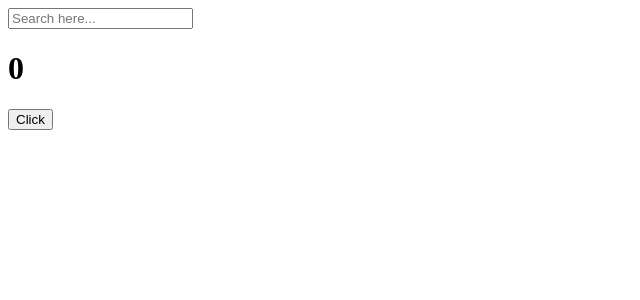
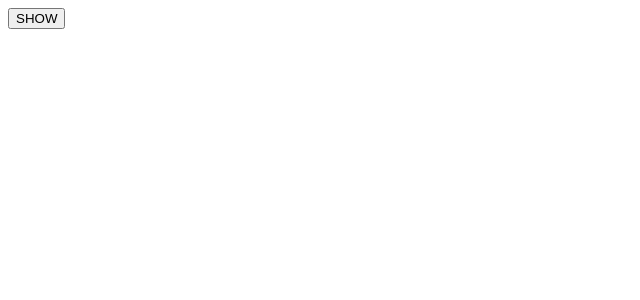
Before and after one commit to FROM-minyoung/ELICE_SW3_2ND_STUDY, a React (Create React App) app in the folder react-for-beginners/: page / in a window 1280 px wide. Shown: the top 300 px of the page, without its empty margins (0-640 px from the left). Built offline with nearby package versions, Linux system fonts and the light colour scheme.

Commit message:
6.4 강의 완료/ cleanup function

```diff
--- a/react-for-beginners/src/App.js
+++ b/react-for-beginners/src/App.js
@@ -1,68 +1,41 @@
 import { useState, useEffect } from "react";
 
-function App() {
-  const [counter, setCounter] = useState(0);
-  const [keyword, setKeyword] = useState("");
+function Hello() {
+  /* create 될 때는 return 전 함수, destroyed 될 때는 return 후 함수! 함수다 함수가 와야해!
 
-  const onClick = () => setCounter((current) => current + 1);
-  const onChange = (event) => setKeyword(event.target.value);
-
-  /*
-  누군가가 글자를 타이핑 할 때마다 api를 새로 호출한다면,,, 완전 비효율적!
-  그럴 때 useEffect를 사용해서 api를 한번만 호출할 수 있지롱
-  해당 키워드가 변할때마다 api를 호출하고 싶은 것...
-  그럴 때 deps 자리에 state를 넣어주면 돼!
-
-  즉 해당 state가 변할 때마다 useEffect 콜백함수 실행시켜줌 !@!@!@
-
-  * deps 자리에 빈 배열 들어갔을 때 => 한 번만 실행해줌.
-  왜? 리액트가 아무것도 지켜보지 않거든. [] 빈 배열이잖아!
-  useEffect(() => {
-    console.log("CALL THE API...");
+    useEffect(() => {
+    console.log("create :) ");
+    return () => console.log("destroyed X(");
   }, []);
 
-  * deps 자리에 state가 들어갔을 때 => state가 변경될 때마다 코드를 실행해줌.
-  state가 변할 때 코드를 실행할 것이라고 react.js에게 알려주는 것!
-  keyword를 계속 지켜보다가 엇 얘 변했어! 하고 변할때마다 실행하는거지~!!~~!~!
+  */
 
-  useEffect(() => {
-    console.log("SEARCH FOR", keyword);
-  }, [keyword]);
+  // 이런식으로 익명함수 말고 미리 만들어둔 함수를 적을 때는
+  // destroyed 될 때 그 함수 안에 return된 값이 나타난다
 
-    useEffect(() => {
-    // 그냥 두면 페이지 로드시에도 검색되니까 keyword가 빈칸이 아닐때만 검색하게 하자.
-    if (keyword !== "" && keyword.length > 5) {
-      console.log("SEARCH FOR", keyword);
-    }
-  }, [keyword]);
+  function byFn() {
+    console.log("bye :)");
+  }
+  function hiFn() {
+    console.log("hi :)");
+    return byFn; // destroyed 될 때 나타날 함수
+  }
 
-  */
-  useEffect(() => {
-    console.log("I run only once.");
-  }, []);
+  useEffect(hiFn, []);
 
-  useEffect(() => {
-    console.log("keyword 바뀔 때만 나온다.");
-  }, [keyword]);
+  return <h1>Hello</h1>;
+}
 
-  useEffect(() => {
-    console.log("counter 바뀔 때만 나온다. ");
-  }, [counter]);
+function App() {
+  /* cleanup */
+  const [showing, setShowing] = useState(false);
 
-  useEffect(() => {
-    console.log("둘 중에 하나만 바뀌어도 나온다");
-  }, [keyword, counter]);
+  const onClick = () => setShowing((current) => !current);
 
   return (
     <div>
-      <input
-        value={keyword}
-        onChange={onChange}
-        type="text"
-        placeholder="Search here..."
-      />
-      <h1>{counter}</h1>
-      <button onClick={onClick}>Click</button>
+      {showing ? <Hello /> : null}
+      <button onClick={onClick}>{showing ? "HIDE" : "SHOW"}</button>
     </div>
   );
 }
--- a/react-for-beginners/src/index.js
+++ b/react-for-beginners/src/index.js
@@ -4,7 +4,7 @@ import App from "./App";
 
 const root = ReactDOM.createRoot(document.getElementById("root"));
 root.render(
-  <React.StrictMode>
-    <App />
-  </React.StrictMode>
+  // <React.StrictMode>
+  <App />
+  // </React.StrictMode>
 );
```
